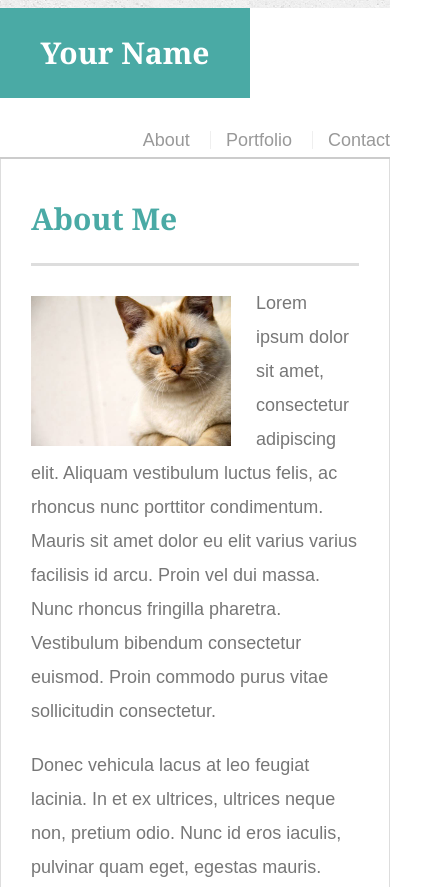
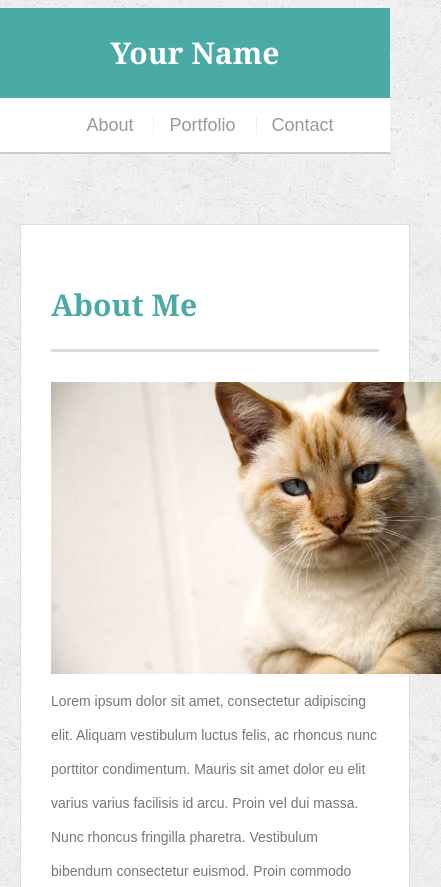
Before and after one commit to Aglasener/Responsive-Portfolio, a plain HTML site: page index.html in a window 390 px wide. Shown: the top 887 px of the page, 441 px wide, since content can reach past the window. Drawn offline with Linux system fonts and the light colour scheme.

Commit message:
index.html page 640px media query done

```diff
--- a/assets/css/style.css
+++ b/assets/css/style.css
@@ -301,3 +301,73 @@ input[type=submit] {
 }
 
 }
+
+@media screen and (max-width:640px)
+{
+  #masthead {
+    position: static;
+    z-index: 99;
+    width: 100%;
+    margin: 0 0 0;
+    overflow: auto;
+    color: #ffffff;
+    background: #ffffff;
+    border-bottom: 2px solid #cccccc;
+  }
+
+  #logo {
+    float: left;
+    width: 100%;
+    height: 90px;
+    margin-left: 0;
+    font-family: Georgia, Times, "Times New Roman", serif;
+    font-size: 30px;
+    font-weight: 700;
+    line-height: 90px;
+    color: #ffffff;
+    text-align: center;
+    text-decoration: none;
+    background: #4aaaa5;
+  }
+
+
+  nav {
+    width: 100%;
+    margin: 10px auto 10px auto;
+    text-align: center;
+     }
+
+  .container {
+  width: 100%;
+  max-width: 500px;
+  margin: 0 auto;
+  clear: both;
+}
+
+.main-section {
+  float: left;
+  width: 100%;
+  max-width: 450px;
+  padding: 30px;
+  margin: -60px 20px 40px;
+  background: #ffffff;
+  border: 1px solid #dddddd;
+}
+#main-container {
+  padding-top: 130px;
+  min-height: calc(100vh - 70px);
+}
+
+.auth-image {
+  float: left;
+  width: 390px;
+  height: auto;
+  margin-top: 10px;
+  margin-bottom: 10px;
+  margin-right: 25px;
+}
+
+p{
+  font-size: 14px;
+}
+}
```
